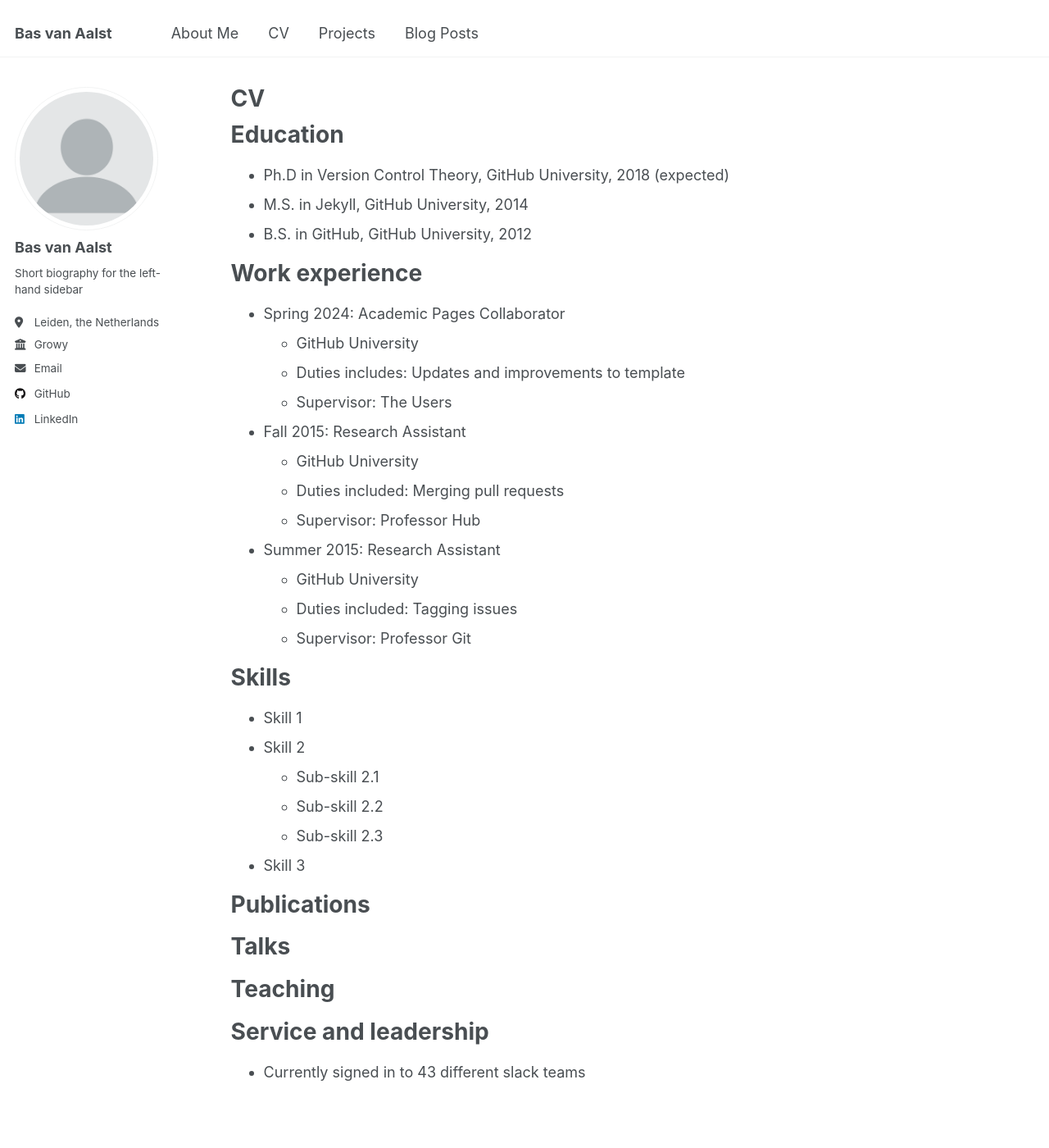
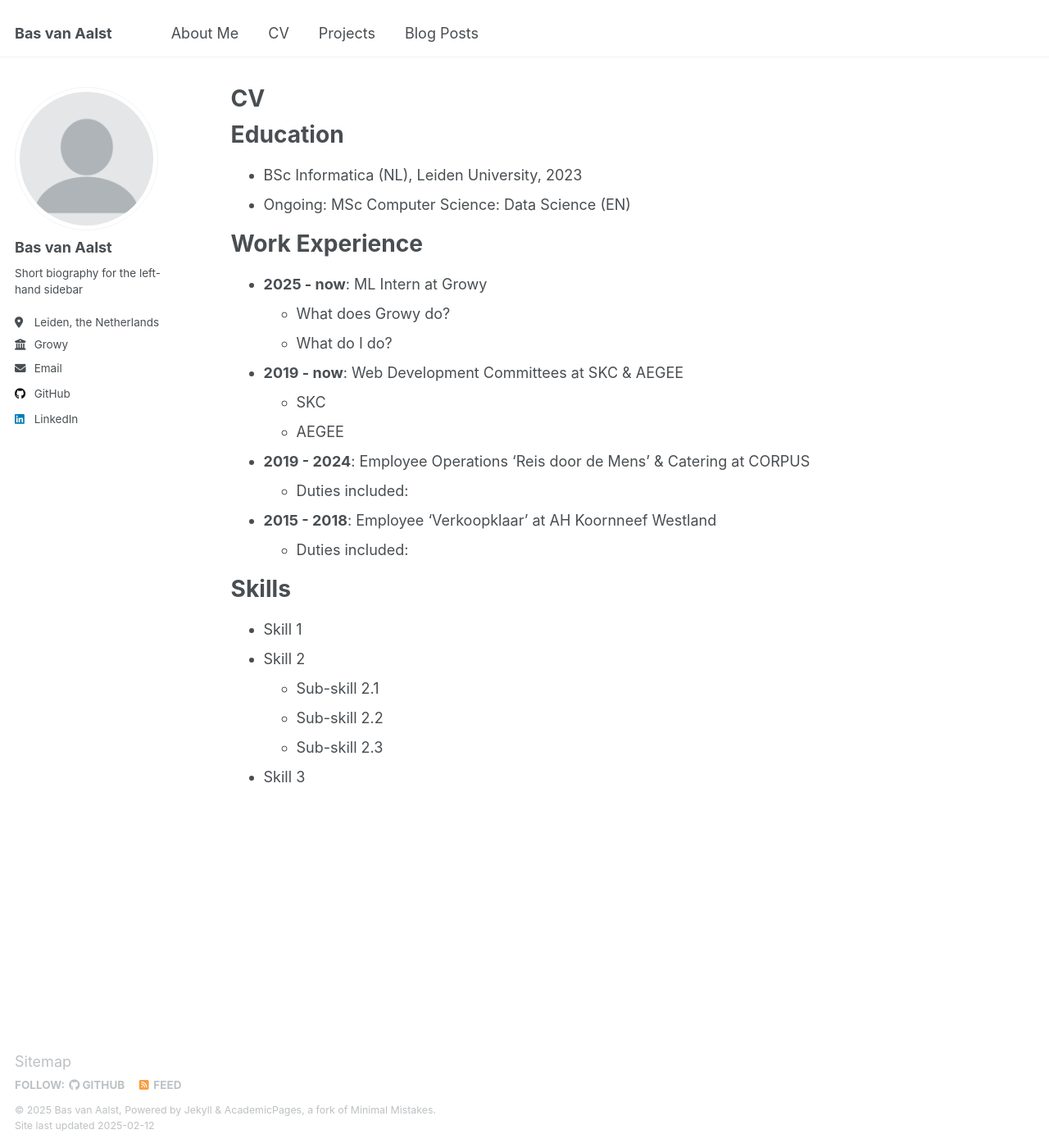
Before and after one commit to basvanaalst/basvanaalst.github.io, a Jekyll site: the page built from _pages/cv.md, in a window 1280 px wide and 1400 px high. Shown: the whole window at 82% size. Built offline with Jekyll 4.4.1, drawn with Linux system fonts in a browser that asks for light colours.

Commit message:
update CV

```diff
--- a/_pages/cv.md
+++ b/_pages/cv.md
@@ -11,26 +11,24 @@ redirect_from:
 
 Education
 ======
-* Ph.D in Version Control Theory, GitHub University, 2018 (expected)
-* M.S. in Jekyll, GitHub University, 2014
-* B.S. in GitHub, GitHub University, 2012
+* BSc Informatica (NL), Leiden University, 2023
+* Ongoing: MSc Computer Science: Data Science (EN)
 
-Work experience
+Work Experience
 ======
-* Spring 2024: Academic Pages Collaborator
-  * GitHub University
-  * Duties includes: Updates and improvements to template
-  * Supervisor: The Users
+* **2025 - now**: ML Intern at Growy
+  * What does Growy do?
+  * What do I do?
 
-* Fall 2015: Research Assistant
-  * GitHub University
-  * Duties included: Merging pull requests
-  * Supervisor: Professor Hub
+* **2019 - now**: Web Development Committees at SKC & AEGEE
+  * SKC
+  * AEGEE
 
-* Summer 2015: Research Assistant
-  * GitHub University
-  * Duties included: Tagging issues
-  * Supervisor: Professor Git
+* **2019 - 2024**: Employee Operations 'Reis door de Mens' & Catering at CORPUS
+  * Duties included:
+
+* **2015 - 2018**: Employee 'Verkoopklaar' at AH Koornneef Westland
+  * Duties included:
 
 Skills
 ======
@@ -40,25 +38,3 @@ Skills
   * Sub-skill 2.2
   * Sub-skill 2.3
 * Skill 3
-
-Publications
-======
-  <ul>{% for post in site.publications reversed %}
-    {% include archive-single-cv.html %}
-  {% endfor %}</ul>
-
-Talks
-======
-  <ul>{% for post in site.talks reversed %}
-    {% include archive-single-talk-cv.html  %}
-  {% endfor %}</ul>
-
-Teaching
-======
-  <ul>{% for post in site.teaching reversed %}
-    {% include archive-single-cv.html %}
-  {% endfor %}</ul>
-
-Service and leadership
-======
-* Currently signed in to 43 different slack teams
```
Also changed, not shown: _pages/about.md (+7 -1 lines).
